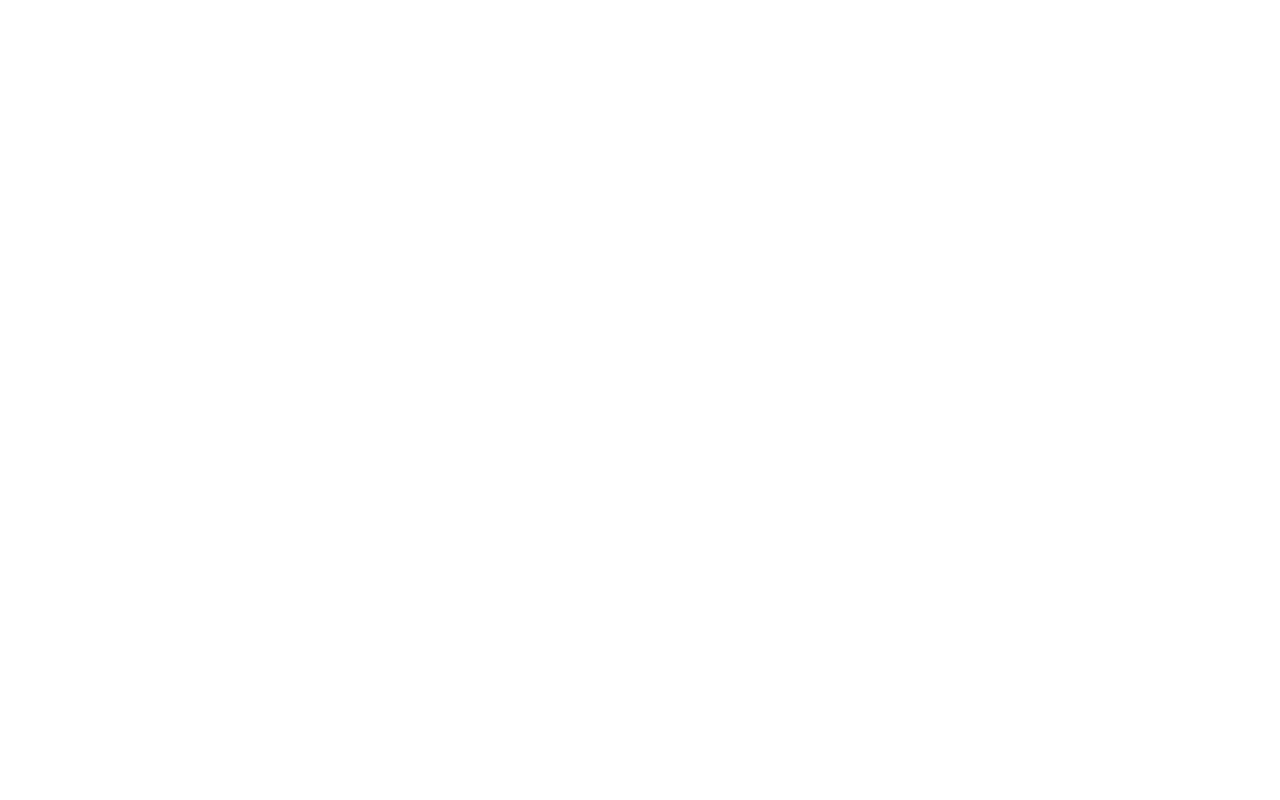
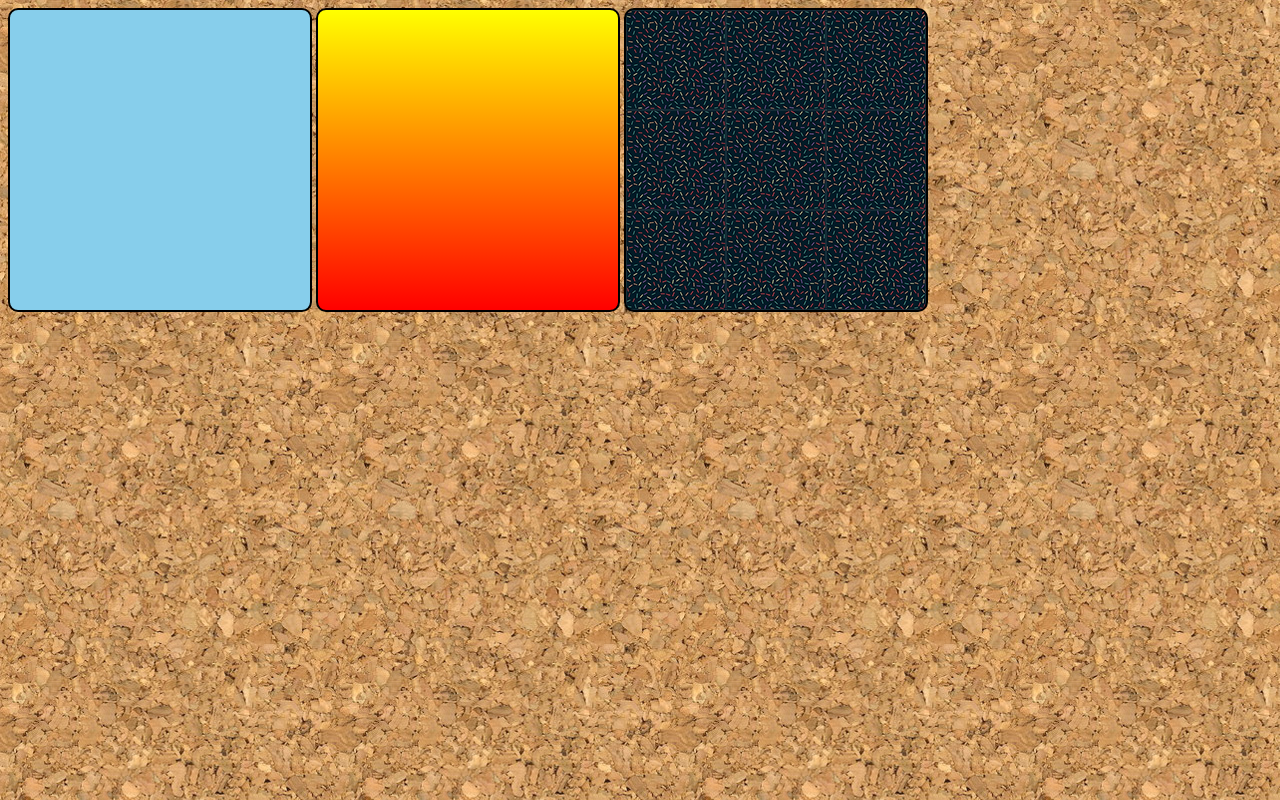
Before and after one commit to Eduardo-DK/html-css, a plain HTML site: page exercicios/modulo-03/ex022/fundo001.html in a window 1280 px wide. Drawn offline with Linux system fonts and the light colour scheme.

Commit message:
terminado o ex022

```diff
--- a/exercicios/modulo-03/ex022/fundo001.html
+++ b/exercicios/modulo-03/ex022/fundo001.html
@@ -5,19 +5,40 @@
     <meta name="viewport" content="width=device-width, initial-scale=1.0">
     <title>Teste de imagem de fundo</title>
     <style>
+        body {
+            background-image: url(imagens/wallpaper001.jpg);
+        }
+
         div.quadrado {
-            di
+            display: inline-block;
+            border: 2px solid black;
+            border-radius: 10px;
+            background-color: blue;
+            width: 300px;
+            height: 300px;
+        }
+
+        div#q1 {
+            background-color: skyblue;
+        }
+
+        div#q2 {
+            background-image: linear-gradient(to bottom, yellow, red);
+        }
+
+        div#q3 {
+            background-image: url(imagens/pattern001.png);
         }
     </style>
 </head>
 <body>
-    <div class="quadrado">
+    <div class="quadrado" id="q1">
 
     </div>
-    <div class="quadrado">
+    <div class="quadrado" id="q2">
 
     </div>
-    <div class="quadrado">
+    <div class="quadrado" id="q3">
 
     </div>
 </body>
```
